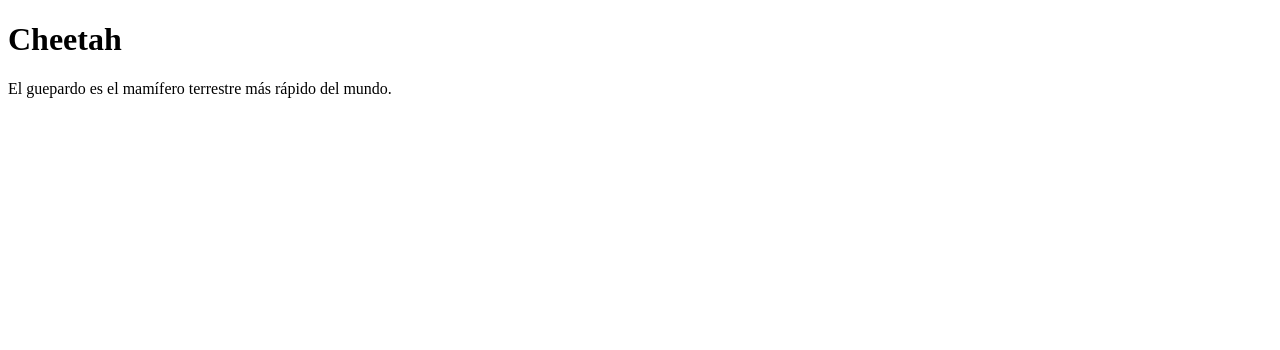
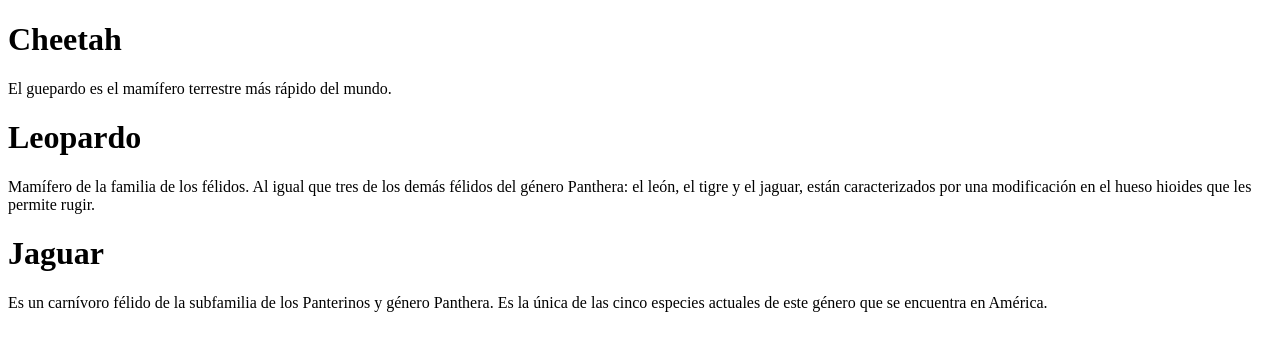
Before and after one commit to PrisilaLuna1/HTML, a plain HTML site: page index.html in a window 1280 px wide. Drawn offline with Linux system fonts and the light colour scheme.

Commit message:
guardar1

```diff
--- a/index.html
+++ b/index.html
@@ -8,6 +8,10 @@
 <body>
     <h1>Cheetah</h1>
     <p>El guepardo es el mamífero terrestre más rápido del mundo.</p>
+    <h1>Leopardo</h1>
+    <p>Mamífero de la familia de los félidos. Al igual que tres de los demás félidos del género Panthera: el león, el tigre y el jaguar, están caracterizados por una modificación en el hueso hioides que les permite rugir. </p>
+    <h1>Jaguar</h1>
+    <p>Es un carnívoro félido de la subfamilia de los Panterinos y género Panthera. Es la única de las cinco especies actuales de este género que se encuentra en América.</p>
 
 </body>
 </html>
```
